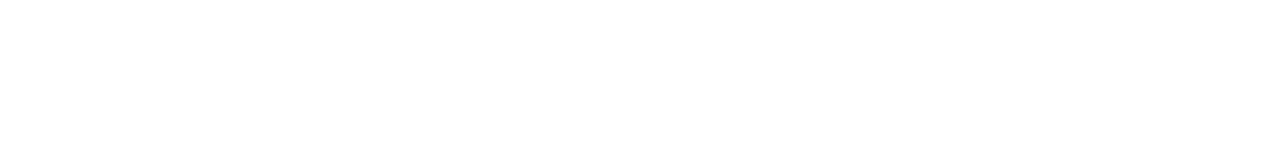
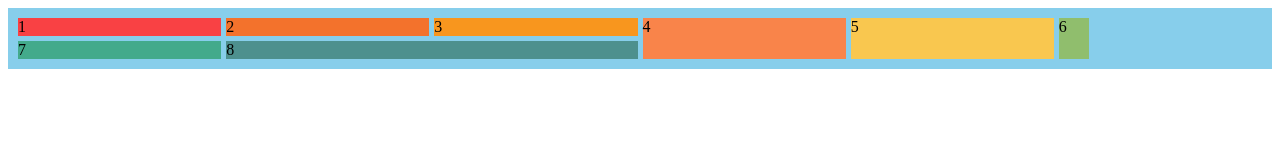
Before and after one commit to gastonnrodriguez/fsd4, a plain HTML site: page grid/E5/index.html in a window 1280 px wide. Drawn offline with Linux system fonts and the light colour scheme.

Commit message:
ejercicios grid

```diff
--- a/grid/E1/style.css
+++ b/grid/E1/style.css
@@ -1,29 +1,49 @@
-.container{
+@import url("https://fonts.googleapis.com/css2?family=Inter:wght@300&display=swap");
+* {
+  font-family: Inter;
+  box-sizing: border-box;
+}
+
+.container {
   display: grid;
   width: 100%;
-    height: 250px;
-    grid-template-areas:"head head"
-                        "nav main"
-                        "nav footer";
+  height: 300px;
+  grid-template-areas:
+    "head head"
+    "sidebar main"
+    "sidebar main"
+    "sidebar extra"
+    "footer footer";
   grid-template-columns: 150px 1fr;
-    grid-template-rows: 50px 1fr 30px;
+  grid-template-rows: 50px 1fr 10px;
+  gap: 10px;
 }
-    header{
-        grid-area: head;
-        background-color: yellow;
+.area {
+  display: grid;
+  justify-content: center;
 }
 
-    nav{
-        grid-area: nav;
-        background-color: blue;
+header {
+  grid-area: head;
+  background-color: #e63946;
 }
 
-    main{
-        grid-area: main;
-        background-color: red;
+sidebar {
+  grid-area: sidebar;
+  background-color: #f1faee;
 }
 
-    footer{
+extra {
+  grid-area: extra;
+  background-color: #a8dadc;
+}
+
+main {
+  grid-area: main;
+  background-color: #457b9d;
+}
+
+footer {
   grid-area: footer;
-        background-color: saddlebrownÎ;
+  background-color: #1d3557;
 }
--- a/grid/E2/style.css
+++ b/grid/E2/style.css
@@ -0,0 +1,55 @@
+@import url("https://fonts.googleapis.com/css2?family=Inter:wght@300&display=swap");
+* {
+  font-family: Inter;
+}
+
+.container{
+    display: grid;
+    grid-template-columns: repeat(4, 1fr);
+    grid-template-rows: repeat(8, 1fr);
+    grid-template-areas:"uno uno uno uno"
+                        "uno uno uno uno"
+                        "uno uno uno uno"
+                        "uno uno uno uno"
+                        "dos tres cuatro cinco"
+                        "dos seis cuatro cinco"
+                        "dos seis siete cinco"
+                        "dos seis ocho nueve";
+    gap: 5px;
+}
+
+.area{
+    background-color: yellow;
+}
+
+.uno{
+    grid-area: uno;
+}
+
+.dos{
+    grid-area: dos;
+}
+
+.tres{
+    grid-area: tres;
+}
+
+.cuatro{
+    grid-area: cuatro;
+}
+
+.cinco{
+    grid-area: cinco;
+}
+
+.seis{
+    grid-area: seis;
+}
+
+.siete{
+    grid-area: siete;
+}
+
+.ocho{
+    grid-area: ocho;
+}
--- a/grid/E3/style.css
+++ b/grid/E3/style.css
@@ -0,0 +1,45 @@
+* {
+  font-family: Inter;
+  box-sizing: border-box;
+}
+
+.container {
+  display: grid;
+  width: 100%;
+  height: 300px;
+  grid-template-areas:
+    "header header header header header header header header"
+    "header header header header header header header header"
+    "nav nav article article article article article ads"
+    "nav nav article article article article article ads"
+    "nav nav article article article article article ads"
+    "nav nav article article article article article ads"
+    "nav nav article article article article article ads"
+    "nav nav footer footer footer footer footer footer";
+  grid-template-columns: repeat(8 1fr);
+  grid-template-rows: repeat(8 1fr);
+  gap: 10px;
+}
+.area {
+  background-color: yellow;
+}
+
+header {
+  grid-area: header;
+}
+
+nav{
+    grid-area: nav;
+}
+
+article{
+    grid-area: article;
+}
+
+ads{
+    grid-area: ads;
+}
+
+footer{
+    grid-area: footer;
+}
--- a/grid/E4/style.css
+++ b/grid/E4/style.css
@@ -0,0 +1,47 @@
+@import url("https://fonts.googleapis.com/css2?family=Inter:wght@300&display=swap");
+* {
+  font-family: Inter;
+}
+
+.container{
+    display: grid;
+    grid-template-columns: repeat(4, 1fr);
+    grid-template-rows: repeat(12, 1fr);
+    grid-template-areas:"header header header header"
+                        "nav article article article"
+                        "nav article article article"
+                        "nav article article article"
+                        "nav article article article"
+                        "nav article article article"
+                        "nav article article article"
+                        "nav article article article"
+                        "nav article article article"
+                        "nav article article article"
+                        "nav ads ads ads"
+                        "footer footer footer footer";
+    gap: 5px;
+}
+
+.area{
+    background-color: yellowgreen;
+}
+
+header{
+    grid-area: header;
+}
+
+nav{
+    grid-area: nav;
+}
+
+article{
+    grid-area: article;
+}
+
+ads{
+    grid-area: ads;
+}
+
+footer{
+    grid-area: footer;
+}
--- a/grid/E5/index.html
+++ b/grid/E5/index.html
@@ -1,13 +1,22 @@
 <!DOCTYPE html>
 <html lang="en">
-<head>
-    <meta charset="UTF-8">
-    <meta http-equiv="X-UA-Compatible" content="IE=edge">
-    <meta name="viewport" content="width=device-width, initial-scale=1.0">
-    <link rel="stylesheet" href="./style.css">
-    <title>Ejercicio</title>
-</head>
-<body>
-
-</body>
+  <head>
+    <meta charset="UTF-8" />
+    <meta http-equiv="X-UA-Compatible" content="IE=edge" />
+    <meta name="viewport" content="width=device-width, initial-scale=1.0" />
+    <link rel="stylesheet" href="./style.css" />
+    <title>Ejercicio 5</title>
+  </head>
+  <body>
+    <div class="container">
+      <div class="div1">1</div>
+      <div class="div2">2</div>
+      <div class="div3">3</div>
+      <div class="div4">4</div>
+      <div class="div5">5</div>
+      <div class="div6">6</div>
+      <div class="div7">7</div>
+      <div class="div8">8</div>
+    </div>
+  </body>
 </html>
--- a/grid/E5/style.css
+++ b/grid/E5/style.css
@@ -0,0 +1,53 @@
+.container {
+  display: grid;
+  grid-template-columns: repeat(6, 1fr);
+  grid-template-rows: repeat(3, auto);
+  grid-template-areas:
+    "div1 div2 div3 div4 div5 div6"
+    "div7 div8 div8 div4 div5 div6"
+    "div7 div8 div8 div4 div5 div6";
+  gap: 5px;
+  background-color: skyblue;
+  padding: 10px;
+}
+
+.div1 {
+  grid-area: div1;
+  background-color: #f94144;
+}
+
+.div2 {
+  grid-area: div2;
+  background-color: #f3722c;
+}
+
+.div3 {
+  grid-area: div3;
+  background-color: #f8961e;
+}
+
+.div4 {
+  grid-area: div4;
+  background-color: #f9844a;
+}
+
+.div5 {
+  grid-area: div5;
+  background-color: #f9c74f;
+}
+
+.div6 {
+  grid-area: div6;
+  background-color: #90be6d;
+  width: 30px;
+}
+
+.div7 {
+  grid-area: div7;
+  background-color: #43aa8b;
+}
+
+.div8 {
+  grid-area: div8;
+  background-color: #4d908e;
+}
```
Also changed, not shown: grid/E1/index.html (+16 -10 lines), grid/E2/index.html (+20 -9 lines), grid/E3/index.html (+16 -10 lines), grid/E4/index.html (+16 -10 lines). Lines whose indentation alone changed are shown as unchanged.
